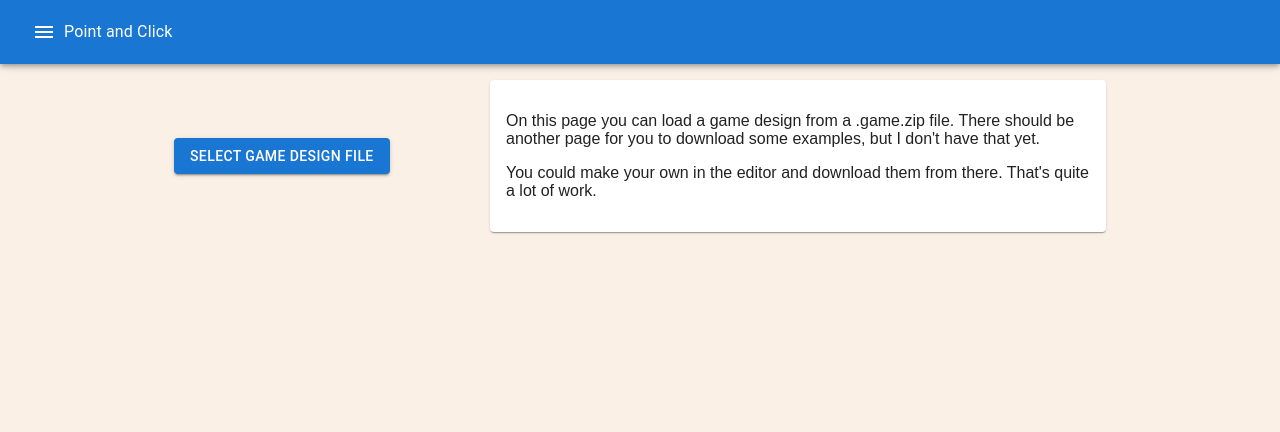
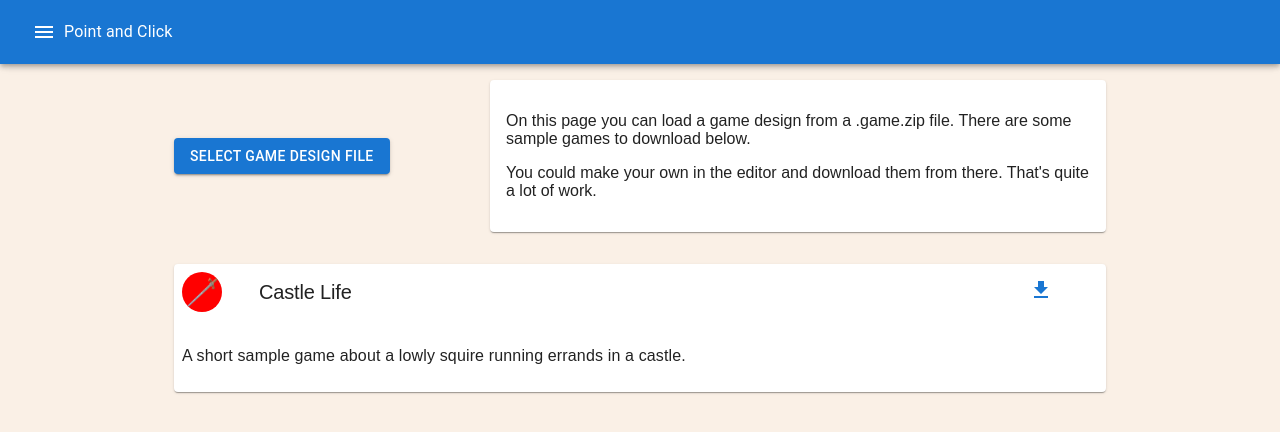
Before and after one commit to dblatcher/point-and-click, a Next.js app in the folder point-and-click-next/: page /game-loader in a window 1280 px wide. Shown: the top 432 px of the page. Built offline with nearby package versions, Linux system fonts and the light colour scheme; what physics-worlds, tiny-typed-emitter would draw is missing.

Commit message:
GameDesignCard

```diff
--- /dev/null
+++ b/point-and-click-next/src/components/DesignCard.tsx
@@ -0,0 +1,41 @@
+import { Card, Link, Typography, Avatar, Grid } from "@mui/material"
+import DownloadIcon from '@mui/icons-material/Download';
+import { ReactNode } from "@mdx-js/react/lib";
+
+interface Props {
+    title: string,
+    downloadUrl: string,
+    imageUrl?: string,
+    content?: ReactNode,
+}
+
+
+export const DesignCard = ({ title, downloadUrl, imageUrl, content }: Props) => {
+
+    return (
+        <Card>
+            <Grid container spacing={1} padding={1} alignItems={'center'} justifyContent={'space-between'}>
+                <Grid item xs={1}>
+                    {imageUrl && <Avatar src={imageUrl} alt='' sx={{ bgcolor: 'red' }} />}
+                </Grid>
+                <Grid item xs={10}>
+                    <Typography fontFamily={'arial'} variant={'h2'} fontSize={20}>{title}</Typography>
+                </Grid>
+                <Grid item xs={1}>
+                    <Link href={downloadUrl} download title={`download ${title}`}>
+                        <DownloadIcon />
+                    </Link>
+                </Grid>
+            </Grid>
+
+            {content && (
+                <Grid container spacing={1} padding={1} alignItems={'center'} justifyContent={'space-between'}>
+                    <Grid item xs={12}>
+                        {content}
+                    </Grid>
+                </Grid>
+            )}
+        </Card>
+    )
+
+}
--- a/point-and-click-next/src/components/GameDesignLoader.tsx
+++ b/point-and-click-next/src/components/GameDesignLoader.tsx
@@ -2,11 +2,13 @@ import { GameCondition, GameDesign } from "@/oldsrc";
 import { cloneData } from "@/lib/clone";
 import { ImageAsset } from "@/services/imageService";
 import { SoundAsset } from "@/services/soundService";
-import { Snackbar, Alert, Card, Grid } from "@mui/material";
+import { Snackbar, Alert, Card, Grid, Typography } from "@mui/material";
 import React from "react";
 import { GameDesignPlayer } from "./GameDesignPlayer";
 import { LoadDesignButton } from "./LoadDesignButton";
 import SelectADesignContent from "@/content/selectADesign.mdx"
+import CastleLifeBlurb from "@/content/castleLifeBlurb.mdx"
+import { DesignCard } from "./DesignCard";
 
 type State = {
     design?: GameDesign
@@ -99,6 +101,20 @@ export class GameDesignLoader extends React.Component<{}, State> {
                             </Card>
                         </Grid>
                     </Grid>
+
+                    <Grid container spacing={2} padding={2}
+                        justifyContent="center"
+                        alignItems="center">
+                        <Grid item xs={9}>
+                            <DesignCard title="Castle Life"
+                                downloadUrl="/assets/castle-life.game.zip"
+                                imageUrl="/assets/sword.png"
+                                content={<Typography fontFamily={'arial'}>
+                                    <CastleLifeBlurb />
+                                </Typography>
+                                } />
+                        </Grid>
+                    </Grid>
                 </>
             )}
 
--- /dev/null
+++ b/point-and-click-next/src/content/castleLifeBlurb.mdx
@@ -0,0 +1 @@
+A short sample game about a lowly squire running errands in a castle.
--- a/point-and-click-next/src/content/selectADesign.mdx
+++ b/point-and-click-next/src/content/selectADesign.mdx
@@ -1,3 +1,3 @@
-On this page you can load a game design from a .game.zip file. There should be another page for you to download some examples, but I don't have that yet.
+On this page you can load a game design from a .game.zip file. There are some sample games to download below.
 
 You could make your own in the editor and download them from there. That's quite a lot of work.
```
Also changed, not shown: point-and-click-next/public/assets/sword.png (added).
